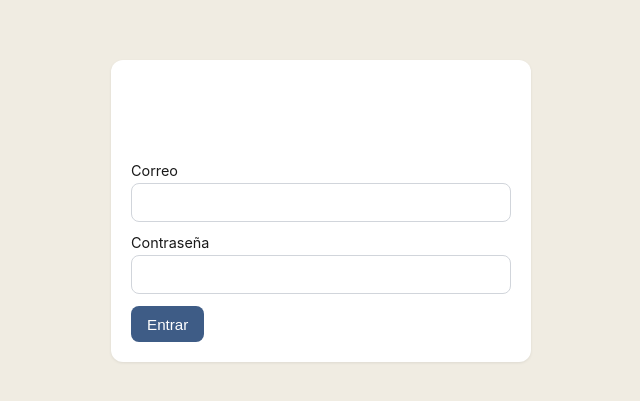
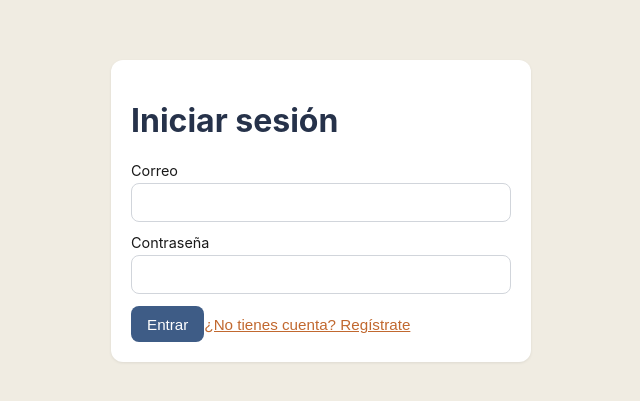
Before and after one commit to joseluisgarciarizo-del/mis-finanzas, a React (Vite) app: page / in a window 1280 px wide. Shown: the part 181-582 px from the top of the page, without its empty margins (319-959 px from the left). Built offline with nearby package versions, Linux system fonts and the light colour scheme; no server answers.

Commit message:
Update estilos.css

```diff
--- a/src/estilos.css
+++ b/src/estilos.css
@@ -54,7 +54,7 @@ button:disabled { opacity: 0.6; }
 
 .enlace {
   background: none;
-  color: #ffffff;
+  color: #C1682F;
   text-decoration: underline;
   padding: 0.4rem 0;
 }
@@ -226,4 +226,4 @@ button:disabled { opacity: 0.6; }
 .fila-inferior-detalle {
   font-size: 0.9rem;
 }
-h1 { color: #ffffff; }
+h1 { color: #26324A; }
```
